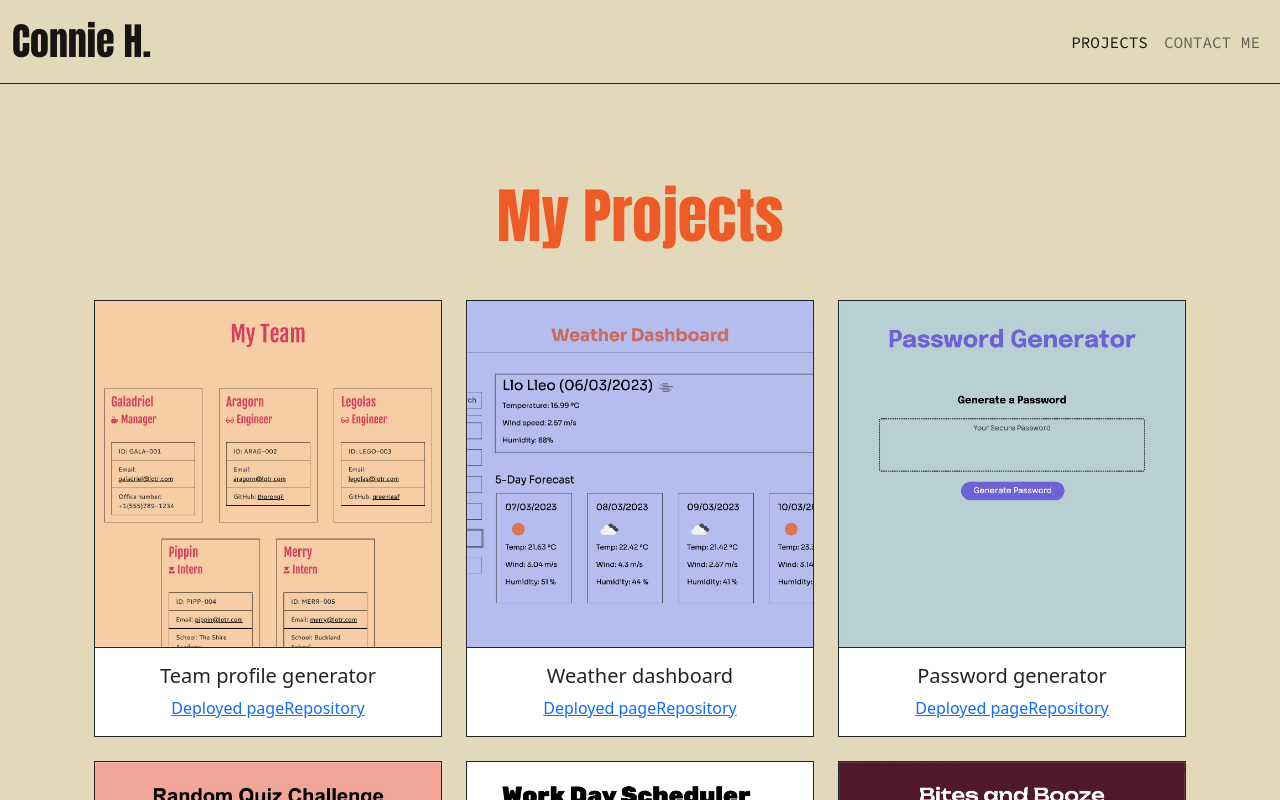
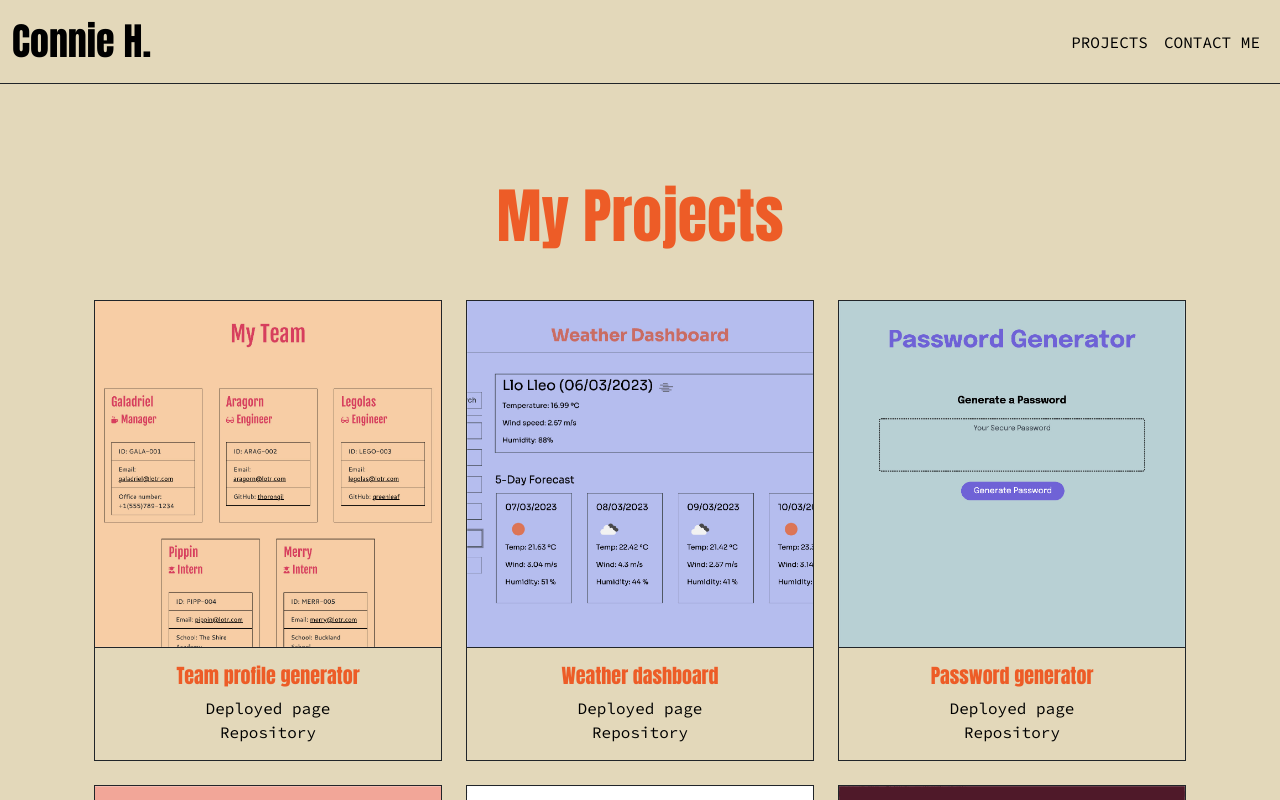
Before and after one commit to mchinojo/13React-Portfolio, a React (Create React App) app: page /#/13React-Portfolio/projects in a window 1280 px wide. Shown: the top 800 px of the page. Built offline with nearby package versions, Linux system fonts and the light colour scheme.

Commit message:
restored project.css file

```diff
--- /dev/null
+++ b/src/components/Project.css
@@ -0,0 +1,20 @@
+.card-body {
+  background-color: #e3d8ba;
+  font-family: "Source Code Pro", monospace;
+}
+
+a {
+  display: block;
+  text-decoration: none !important;
+  color: black !important;
+}
+
+a:hover {
+  color: black !important;
+  text-decoration: underline !important;
+}
+
+.card-title {
+  font-family: "Anton", sans-serif;
+  color: #ed5c27;
+}
--- a/src/components/Project.js
+++ b/src/components/Project.js
@@ -1,4 +1,5 @@
 import React from "react";
+import "./Project.css";
 
 function Project(props) {
   return (
@@ -11,10 +12,20 @@ function Project(props) {
         ></img>
         <div className="card-body">
           <h5 className="card-title">{props.title}</h5>
-          <a href={props.deployedLink} target="_blank" className="link">
+          <a
+            href={props.deployedLink}
+            rel="noreferrer"
+            target="_blank"
+            className="link"
+          >
             Deployed page
           </a>
-          <a href={props.githubLink} target="_blank" className="link">
+          <a
+            href={props.githubLink}
+            rel="noreferrer"
+            target="_blank"
+            className="link"
+          >
             Repository
           </a>
         </div>
--- a/src/components/pages/Contact.js
+++ b/src/components/pages/Contact.js
@@ -29,6 +29,7 @@ function Contact() {
             <li className="nav-item">
               <a
                 className="nav-link"
+                rel="noreferrer"
                 target="_blank"
                 href="https://drive.google.com/file/d/1pQMyYyFu0-AEh0qp9MGjDMgospVd5IwL/view?usp=share_link"
               >
@@ -38,6 +39,7 @@ function Contact() {
             <li className="nav-item">
               <a
                 className="nav-link"
+                rel="noreferrer"
                 target="_blank"
                 href="https://github.com/mchinojo"
               >
@@ -47,6 +49,7 @@ function Contact() {
             <li className="nav-item">
               <a
                 className="nav-link"
+                rel="noreferrer"
                 target="_blank"
                 href="https://www.linkedin.com/in/conihesp/"
               >
@@ -56,6 +59,7 @@ function Contact() {
             <li className="nav-item">
               <a
                 className="nav-link"
+                rel="noreferrer"
                 target="_blank"
                 href="mailto:myemail@example.com"
               >
```
